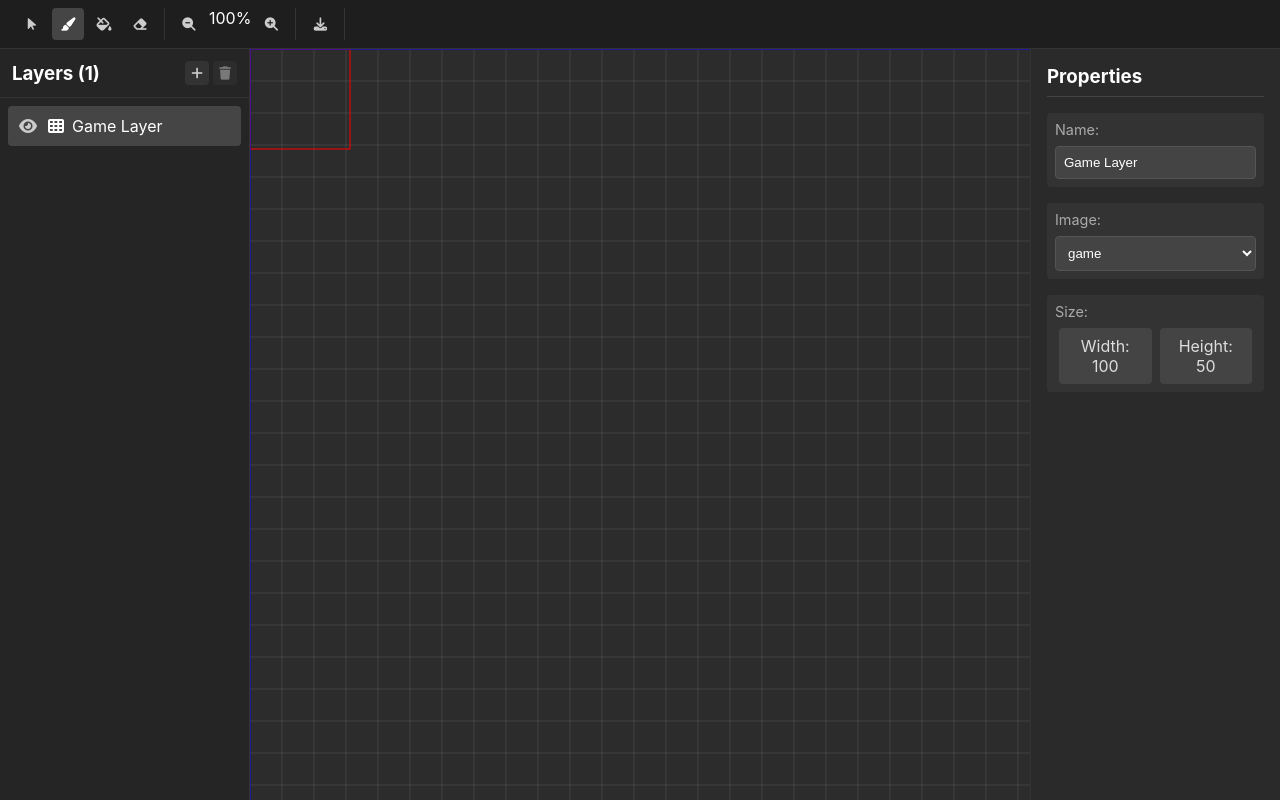
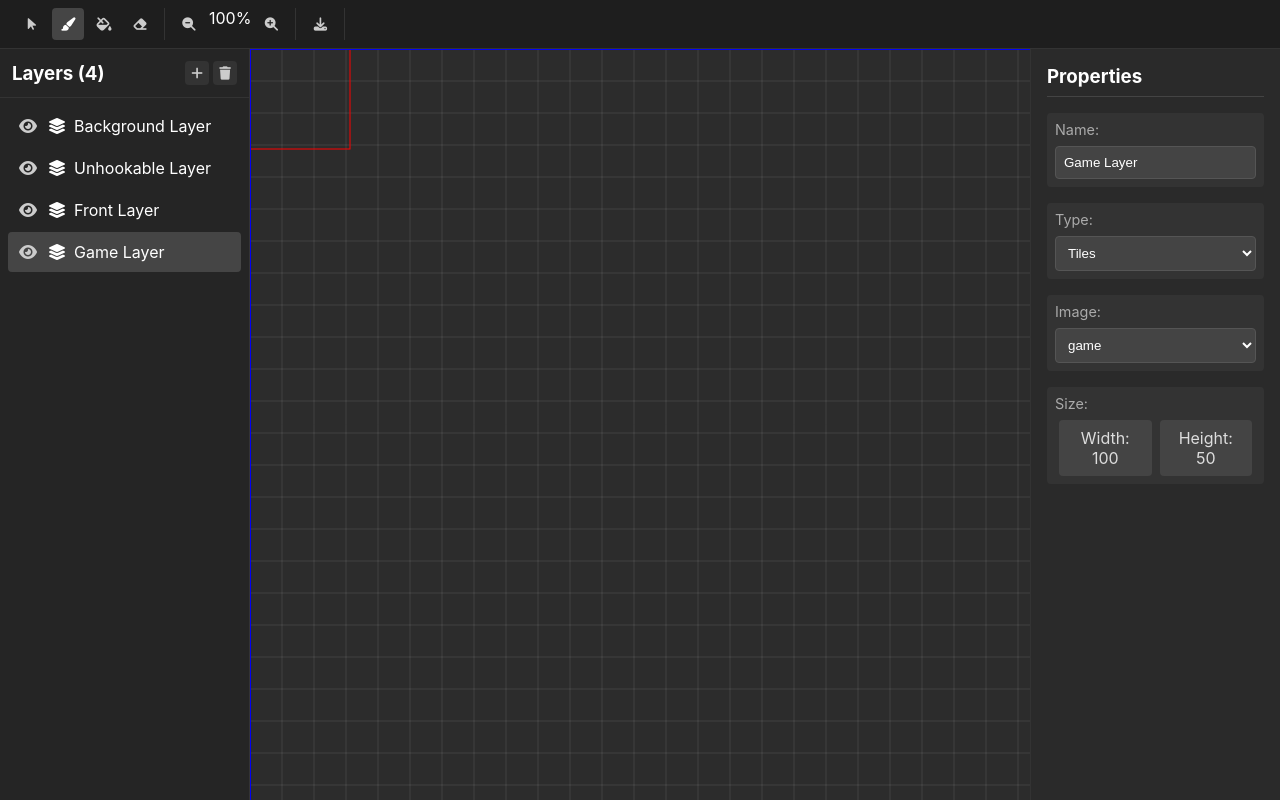
Before and after one commit to tw-tooling/tw-editor, a React (Vite) app: page / in a window 1280 px wide. Built offline with nearby package versions, Linux system fonts and the light colour scheme.

Commit message:
first somewhat working version of the export feature

```diff
--- a/src/components/MapEditor.tsx
+++ b/src/components/MapEditor.tsx
@@ -13,8 +13,10 @@ interface MapEditorProps {
 }
 
 const createDefaultMap = (): MapData => {
-  const defaultLayer: MapItem = {
-    typeAndId: (LayerType.TILES << 16) | 0,
+  // Create all layers from the example
+  const layers = [
+    // Game layer
+    {
       size: 0,
       data: new ArrayBuffer(0),
       parsed: {
@@ -26,7 +28,7 @@ const createDefaultMap = (): MapData => {
         color: { r: 255, g: 255, b: 255, a: 255 },
         colorEnv: -1,
         colorEnvOffset: 0,
-      image: -1,
+        image: -1,  // game layer
         data: 0,
         tileData: new Array(100 * 50).fill(null).map(() => ({
           id: 0,
@@ -36,7 +38,80 @@ const createDefaultMap = (): MapData => {
         })),
         name: 'Game Layer'
       } as TileLayerItem
-  };
+    },
+    // Front layer (grass)
+    {
+      size: 0,
+      data: new ArrayBuffer(0),
+      parsed: {
+        type: LayerType.TILES,
+        flags: 0,
+        version: 1,
+        width: 100,
+        height: 50,
+        color: { r: 255, g: 255, b: 255, a: 255 },
+        colorEnv: -1,
+        colorEnvOffset: 0,
+        image: 0,  // grass_main
+        data: 0,
+        tileData: new Array(100 * 50).fill(null).map(() => ({
+          id: 0,
+          flags: 0,
+          skip: 0,
+          reserved: 0
+        })),
+        name: 'Front Layer'
+      } as TileLayerItem
+    },
+    // Unhookable layer
+    {
+      size: 0,
+      data: new ArrayBuffer(0),
+      parsed: {
+        type: LayerType.TILES,
+        flags: 0,
+        version: 1,
+        width: 100,
+        height: 50,
+        color: { r: 255, g: 255, b: 255, a: 255 },
+        colorEnv: -1,
+        colorEnvOffset: 0,
+        image: 1,  // generic_unhookable
+        data: 0,
+        tileData: new Array(100 * 50).fill(null).map(() => ({
+          id: 0,
+          flags: 0,
+          skip: 0,
+          reserved: 0
+        })),
+        name: 'Unhookable Layer'
+      } as TileLayerItem
+    },
+    // Background layer (desert)
+    {
+      size: 0,
+      data: new ArrayBuffer(0),
+      parsed: {
+        type: LayerType.TILES,
+        flags: 0,
+        version: 1,
+        width: 100,
+        height: 50,
+        color: { r: 255, g: 255, b: 255, a: 255 },
+        colorEnv: -1,
+        colorEnvOffset: 0,
+        image: 2,  // desert_main
+        data: 0,
+        tileData: new Array(100 * 50).fill(null).map(() => ({
+          id: 0,
+          flags: 0,
+          skip: 0,
+          reserved: 0
+        })),
+        name: 'Background Layer'
+      } as TileLayerItem
+    }
+  ];
 
   return {
     header: {
@@ -45,7 +120,7 @@ const createDefaultMap = (): MapData => {
       size: 0,
       swapLen: 0,
       numItemTypes: 1,
-      numItems: 1,
+      numItems: layers.length,
       numData: 0,
       itemSize: 0,
       dataSize: 0
@@ -53,11 +128,11 @@ const createDefaultMap = (): MapData => {
     itemTypes: [{
       typeId: LayerType.TILES,
       start: 0,
-      num: 1
+      num: layers.length
     }],
-    itemOffsets: [0],
+    itemOffsets: new Array(layers.length).fill(0),
     dataOffsets: [],
-    items: [defaultLayer],
+    items: layers,
     data: []
   };
 };
--- a/src/components/PropertiesPanel.tsx
+++ b/src/components/PropertiesPanel.tsx
@@ -1,5 +1,5 @@
 import React, { useState, useEffect } from 'react';
-import { MapData, TileLayerItem } from '../types/map';
+import { MapData, TileLayerItem, LayerType } from '../types/map';
 import { useLayers } from '../contexts/LayerContext';
 import styles from './PropertiesPanel.module.css';
 
@@ -14,6 +14,12 @@ const IMAGE_OPTIONS = [
   { id: 0, name: "grass_main" },
   { id: 1, name: "generic_unhookable" },
   { id: 2, name: "desert_main" }
+];
+
+// Layer type options
+const LAYER_TYPE_OPTIONS = [
+  { id: LayerType.TILES, name: "Tiles" },
+  { id: LayerType.GAME, name: "Game" }
 ];
 
 export const PropertiesPanel: React.FC<PropertiesProps> = ({
@@ -59,6 +65,19 @@ export const PropertiesPanel: React.FC<PropertiesProps> = ({
     }
   };
 
+  const handleTypeChange = (e: React.ChangeEvent<HTMLSelectElement>) => {
+    const newType = parseInt(e.target.value);
+
+    if (activeLayer && layerData) {
+      const updatedLayer = { ...activeLayer };
+      updatedLayer.parsed = {
+        ...layerData,
+        type: newType
+      };
+      updateLayer(selectedLayer, updatedLayer);
+    }
+  };
+
   if (!activeLayer || !layerData) {
     return (
       <div className={styles.panel}>
@@ -80,6 +99,21 @@ export const PropertiesPanel: React.FC<PropertiesProps> = ({
           onChange={handleNameChange}
           className={styles.input}
         />
+      </div>
+
+      <div className={styles.propertyGroup}>
+        <label>Type:</label>
+        <select
+          value={layerData.type}
+          onChange={handleTypeChange}
+          className={styles.input}
+        >
+          {LAYER_TYPE_OPTIONS.map(option => (
+            <option key={option.id} value={option.id}>
+              {option.name}
+            </option>
+          ))}
+        </select>
       </div>
 
       <div className={styles.propertyGroup}>
--- a/src/contexts/LayerContext.tsx
+++ b/src/contexts/LayerContext.tsx
@@ -19,38 +19,112 @@ export const LayerProvider: React.FC<{
   initialLayers?: MapItem[];
 }> = ({ children, initialLayers = [] }) => {
   // Helper function to create initial layer
-  const createInitialLayer = (): MapItem => {
-    return {
-      typeAndId: (LayerType.TILES << 16) | 0,
+  const createInitialLayer = (): MapItem[] => {
+    return [
+      // Game layer
+      {
+        size: 0,
+        data: new ArrayBuffer(0),
+        parsed: {
+          type: LayerType.TILES,
+          flags: 1,
+          version: 1,
+          width: 100,
+          height: 50,
+          color: { r: 255, g: 255, b: 255, a: 255 },
+          colorEnv: -1,
+          colorEnvOffset: 0,
+          image: -1,  // game layer
+          data: 0,
+          tileData: new Array(100 * 50).fill(null).map(() => ({
+            id: 0,
+            flags: 0,
+            skip: 0,
+            reserved: 0
+          })),
+          name: 'Game Layer'
+        } as TileLayerItem
+      },
+      // Front layer (grass)
+      {
         size: 0,
         data: new ArrayBuffer(0),
         parsed: {
           type: LayerType.TILES,
           flags: 0,
           version: 1,
-        width: 50,
+          width: 100,
           height: 50,
           color: { r: 255, g: 255, b: 255, a: 255 },
           colorEnv: -1,
           colorEnvOffset: 0,
-        image: -1,
+          image: 0,  // grass_main
           data: 0,
-        tileData: new Array(50 * 50).fill(null).map(() => ({
+          tileData: new Array(100 * 50).fill(null).map(() => ({
             id: 0,
             flags: 0,
             skip: 0,
             reserved: 0
           })),
-        name: 'Tile Layer 0'
+          name: 'Front Layer'
         } as TileLayerItem
-    };
+      },
+      // Unhookable layer
+      {
+        size: 0,
+        data: new ArrayBuffer(0),
+        parsed: {
+          type: LayerType.TILES,
+          flags: 0,
+          version: 1,
+          width: 100,
+          height: 50,
+          color: { r: 255, g: 255, b: 255, a: 255 },
+          colorEnv: -1,
+          colorEnvOffset: 0,
+          image: 1,  // generic_unhookable
+          data: 0,
+          tileData: new Array(100 * 50).fill(null).map(() => ({
+            id: 0,
+            flags: 0,
+            skip: 0,
+            reserved: 0
+          })),
+          name: 'Unhookable Layer'
+        } as TileLayerItem
+      },
+      // Background layer (desert)
+      {
+        size: 0,
+        data: new ArrayBuffer(0),
+        parsed: {
+          type: LayerType.TILES,
+          flags: 0,
+          version: 1,
+          width: 100,
+          height: 50,
+          color: { r: 255, g: 255, b: 255, a: 255 },
+          colorEnv: -1,
+          colorEnvOffset: 0,
+          image: 2,  // desert_main
+          data: 0,
+          tileData: new Array(100 * 50).fill(null).map(() => ({
+            id: 0,
+            flags: 0,
+            skip: 0,
+            reserved: 0
+          })),
+          name: 'Background Layer'
+        } as TileLayerItem
+      }
+    ];
   };
 
   const [layers, setLayers] = useState<MapItem[]>(() => {
     if (initialLayers.length > 0) {
       return initialLayers;
     }
-    return [createInitialLayer()];
+    return createInitialLayer();
   });
   const [selectedLayer, setSelectedLayer] = useState<number>(0);
 
--- a/src/map/MapExporter.ts
+++ b/src/map/MapExporter.ts
@@ -1,288 +1,193 @@
-import { ItemType, LayerType, MapData, ImageItem } from '../types/map';
+import { ItemType, LayerType, MapData, TileLayerItem } from '../types/map';
 import pako from 'pako';
 
-interface SimpleItem {
-  typeAndId: number;
-  data: number[];
+// Constants matching Python version
+const ITEM_TYPES = {
+  VERSION: 0,
+  INFO: 1,
+  IMAGE: 2,
+  ENVELOPE: 3,
+  GROUP: 4,
+  LAYER: 5,
+  ENVPOINT: 6
+};
+
+class Item {
+  constructor(
+    public id: number,
+    public type: number,
+    public data: number[]
+  ) {}
+
+  get length(): number {
+    return (this.data.length + 2) * 4;
+  }
+
+  toByte(view: DataView, offset: number): number {
+    view.setInt32(offset, (this.type << 16) + this.id, true);
+    offset += 4;
+    view.setInt32(offset, this.data.length * 4, true);
+    offset += 4;
+    this.data.forEach(value => {
+      view.setInt32(offset, value, true);
+      offset += 4;
+    });
+    return offset;
+  }
 }
 
 export class MapExporter {
-  private static HEADER_SIZE = 36;
-  private static ITEMTYPE_SIZE = 12;
-  private static ITEM_SIZE = 8;
-
-  private static TILE = {
-    AIR: 0,
-    SOLID: 1,
-    DEATH: 2,
-    NOHOOK: 3,
-    SPAWN: 192,
-    SPAWN_RED: 193,
-    SPAWN_BLUE: 194,
-    FLAGSTAND_RED: 195,
-    FLAGSTAND_BLUE: 196,
-  };
+  private static toByte(view: DataView, offset: number, value: number): number {
+    view.setInt32(offset, value, true);
+    return offset + 4;
+  }
 
   public static exportMap(mapData: MapData): ArrayBuffer {
-    const mapWidth = 100;
-    const mapHeight = 50;
+    // Prepare items array similar to Python version
+    const items: Item[] = [
+      // Version item
+      new Item(0, ITEM_TYPES.VERSION, [1]),
+      // Info item
+      new Item(0, ITEM_TYPES.INFO, [1, 0xffffffff, 0xffffffff, 0xffffffff, 0xffffffff, 0xffffffff]),
+    ];
 
-    // Get image items and their names
+    // Add image items
     const imageItems = mapData.items
-      .filter(item => (item.typeAndId >> 16) === ItemType.IMAGE)
-      .sort((a, b) => (a.typeAndId & 0xFFFF) - (b.typeAndId & 0xFFFF));
+      .filter(item => item.parsed && 'name' in item.parsed)
+      .sort((a, b) => (a.parsed as any).name.localeCompare((b.parsed as any).name));
 
-    // Create image name byte arrays
-    const imageData = imageItems.map(item => {
-      if (!item.parsed || !('name' in item.parsed)) return new Uint8Array(0);
-      const encoder = new TextEncoder();
-      return encoder.encode(item.parsed.name + '\0');
+    imageItems.forEach((item, i) => {
+      items.push(new Item(i, ITEM_TYPES.IMAGE, [1, 1024, 1024, 1, i, 0xffffffff]));
     });
 
-    // Create game layer data (with walls and spawns)
-    const gameLayerData = new Uint8Array(mapWidth * mapHeight * 4);
-    for (let y = 0; y < mapHeight; y++) {
-      for (let x = 0; x < mapWidth; x++) {
-        const i = (y * mapWidth + x) * 4;
+    // Add group item
+    const layerItems = mapData.items
+      .filter(item => item.parsed && 'tileData' in item.parsed)
+      .sort((a, b) => {
+        const aData = a.parsed as TileLayerItem;
+        const bData = b.parsed as TileLayerItem;
+        return aData.type - bData.type;
+      });
 
-        // Create ground
-        if (y >= mapHeight - 5) {
-          gameLayerData[i] = this.TILE.SOLID;
-        }
-        // Create side walls
-        else if (x < 3 || x >= mapWidth - 3) {
-          gameLayerData[i] = this.TILE.SOLID;
-        }
-        // Create platforms
-        else if (y === mapHeight - 15 && (x < mapWidth/3 || x > mapWidth*2/3)) {
-          gameLayerData[i] = this.TILE.SOLID;
-        }
-        // Create spawn points
-        else if (y === mapHeight - 6) {
-          if (x === 10) gameLayerData[i] = this.TILE.SPAWN_RED;
-          if (x === mapWidth - 10) gameLayerData[i] = this.TILE.SPAWN_BLUE;
-        }
-        // Create flag stands
-        else if (y === mapHeight - 6) {
-          if (x === 20) gameLayerData[i] = this.TILE.FLAGSTAND_RED;
-          if (x === mapWidth - 20) gameLayerData[i] = this.TILE.FLAGSTAND_BLUE;
-        }
-      }
-    }
+    const nameEmpty = [0x80808080, 0x80808080, 0x80808000];
+    const nameGame = [3353472485, 0x80808080, 0x80808000];
+    items.push(new Item(0, ITEM_TYPES.GROUP, [3, 0, 0, 100, 100, 0, layerItems.length, 0, 0, 0, 0, 0, ...nameGame]));
 
-    // Create front layer data (decoration)
-    const frontLayerData = new Uint8Array(mapWidth * mapHeight * 4);
-    for (let y = 0; y < mapHeight; y++) {
-      for (let x = 0; x < mapWidth; x++) {
-        const i = (y * mapWidth + x) * 4;
-        // Add some decorative tiles
-        if (y === mapHeight - 15 && (x < mapWidth/3 || x > mapWidth*2/3)) {
-          frontLayerData[i] = 1;
-        }
-      }
-    }
+    // Add layer items
+    layerItems.forEach((item, i) => {
+      if (!item.parsed || !('tileData' in item.parsed)) return;
+      const layer = item.parsed as TileLayerItem;
+      items.push(new Item(i, ITEM_TYPES.LAYER, [
+        0, 2, 0,  // header
+        3, layer.width, layer.height, i === 0 ? 1 : 0,  // version, width, height, flags
+        255, 255, 255, 255,  // color
+        0xffffffff, 0, i === 0 ? imageItems.length : i - 1, imageItems.length + i,  // colorenv, image, data
+        ...(i === 0 ? nameGame : nameEmpty),  // name
+        0xffffffff, 0xffffffff, 0xffffffff, 0xffffffff, 0xffffffff  // reserved
+      ]));
+    });
 
-    // Create unhookable layer data
-    const unhookableLayerData = new Uint8Array(mapWidth * mapHeight * 4);
-    for (let y = 0; y < mapHeight; y++) {
-      for (let x = 0; x < mapWidth; x++) {
-        const i = (y * mapWidth + x) * 4;
-        // Add some unhookable areas
-        if (y < mapHeight - 15 && y > mapHeight - 25 && x > mapWidth/2 - 5 && x < mapWidth/2 + 5) {
-          unhookableLayerData[i] = 1;
-        }
-      }
-    }
+    // Add envpoint item at end
+    items.push(new Item(0, ITEM_TYPES.ENVPOINT, []));
 
-    // Create background layer data
-    const backgroundLayerData = new Uint8Array(mapWidth * mapHeight * 4);
-    for (let y = 0; y < mapHeight; y++) {
-      for (let x = 0; x < mapWidth; x++) {
-        const i = (y * mapWidth + x) * 4;
-        // Add some background tiles
-        if ((x + y) % 4 === 0) {
-          backgroundLayerData[i] = 1;
-        }
-      }
-    }
+    // Prepare data array
+    const data: Uint8Array[] = [];
 
-    // Create data array in same order as Python example
-    const data = [
-      ...imageData,  // Image names first
-      gameLayerData,  // Then game layer
-      frontLayerData,  // Then tile layers
-      unhookableLayerData,
-      backgroundLayerData
-    ];
+    // Add image names
+    imageItems.forEach(item => {
+      if (!item.parsed || !('name' in item.parsed)) return;
+      const encoder = new TextEncoder();
+      data.push(encoder.encode(item.parsed.name + '\0'));
+    });
 
-    // Compress all data
+    // Add layer data
+    layerItems.forEach(item => {
+      if (!item.parsed || !('tileData' in item.parsed)) return;
+      const layer = item.parsed as TileLayerItem;
+      const layerData = new Uint8Array(layer.width * layer.height * 4);
+      layer.tileData?.forEach((tile, i) => {
+        const offset = i * 4;
+        layerData[offset] = tile.id;
+        layerData[offset + 1] = tile.flags;
+        layerData[offset + 2] = tile.skip;
+        layerData[offset + 3] = tile.reserved;
+      });
+      data.push(layerData);
+    });
+
+    // Compress data
     const compressedData = data.map(d => pako.deflate(d));
 
-    // Create minimal items array with data as integer arrays
-    const items: SimpleItem[] = [
-      // Version item
-      {
-        typeAndId: (ItemType.VERSION << 16) | 0,
-        data: [1]  // version 1
-      },
-      // Info item
-      {
-        typeAndId: (ItemType.INFO << 16) | 0,
-        data: [1, -1, -1, -1, -1, -1]  // version 1 + empty strings
-      },
-      // Image items
-      ...imageItems.map((item, i) => ({
-        typeAndId: item.typeAndId,
-        data: [1, 1024, 1024, 1, i, -1]  // version, width, height, external, image_id, name
-      })),
-      // Group item
-      {
-        typeAndId: (ItemType.GROUP << 16) | 0,
-        data: [3, 0, 0, 100, 100, 0, 4, 0, 0, 0, 0, 0, -1, -1, -1]  // 4 layers
-      },
-      // Game layer
-      {
-        typeAndId: (ItemType.LAYER << 16) | 0,
-        data: [
-          0, LayerType.TILES, 0,  // header
-          3, mapWidth, mapHeight, 1,  // version, width, height, flags
-          255, 255, 255, 255,  // color
-          -1, 0, -1, imageData.length,  // color env, image (-1), data
-          -1, -1, -1,  // name
-          -1, -1, -1, -1, -1  // reserved
-        ]
-      },
-      // Front layer (using grass tileset)
-      {
-        typeAndId: (ItemType.LAYER << 16) | 1,
-        data: [
-          0, LayerType.TILES, 0,  // header
-          3, mapWidth, mapHeight, 0,  // version, width, height, flags
-          255, 255, 255, 255,  // color
-          -1, 0, 0, imageData.length + 1,  // color env, image (grass), data
-          -1, -1, -1,  // name
-          -1, -1, -1, -1, -1  // reserved
-        ]
-      },
-      // Unhookable layer
-      {
-        typeAndId: (ItemType.LAYER << 16) | 2,
-        data: [
-          0, LayerType.TILES, 0,  // header
-          3, mapWidth, mapHeight, 0,  // version, width, height, flags
-          255, 255, 255, 255,  // color
-          -1, 1, 1, imageData.length + 2,  // color env, image (unhookable), data
-          -1, -1, -1,  // name
-          -1, -1, -1, -1, -1  // reserved
-        ]
-      },
-      // Background layer (using desert tileset)
-      {
-        typeAndId: (ItemType.LAYER << 16) | 3,
-        data: [
-          0, LayerType.TILES, 0,  // header
-          3, mapWidth, mapHeight, 0,  // version, width, height, flags
-          255, 255, 255, 255,  // color
-          -1, 2, 2, imageData.length + 3,  // color env, image (desert), data
-          -1, -1, -1,  // name
-          -1, -1, -1, -1, -1  // reserved
-        ]
-      },
-      // Envpoint item
-      {
-        typeAndId: (ItemType.ENVPOINT << 16) | 0,
-        data: []
-      }
-    ];
+    // Calculate itemtypes like Python version
+    const itemtypes: [number, number, number][] = [];
+    let itemsConsidered = 0;
+    const itemtypesDict = new Map<number, number>();
+    items.forEach(item => {
+      itemtypesDict.set(item.type, (itemtypesDict.get(item.type) || 0) + 1);
+    });
+    Array.from(itemtypesDict.entries())
+      .sort(([a], [b]) => a - b)
+      .forEach(([type, count]) => {
+        itemtypes.push([type, itemsConsidered, count]);
+        itemsConsidered += count;
+      });
 
-    // Calculate item types
-    const itemTypes = [
-      { typeId: ItemType.VERSION, start: 0, num: 1 },
-      { typeId: ItemType.INFO, start: 1, num: 1 },
-      { typeId: ItemType.IMAGE, start: 2, num: imageItems.length },
-      { typeId: ItemType.GROUP, start: 2 + imageItems.length, num: 1 },
-      { typeId: ItemType.LAYER, start: 3 + imageItems.length, num: 4 },
-      { typeId: ItemType.ENVPOINT, start: 3 + imageItems.length + 4, num: 1 }
-    ];
+    // Calculate header sizes exactly like Python
+    const itemAreaSize = items.reduce((sum, item) => sum + item.length, 0);
+    const dataAreaSize = compressedData.reduce((sum, d) => sum + d.length, 0);
+    const swaplen = 36 - 16 + 12 * itemtypes.length + 4 * items.length + 2 * 4 * data.length + itemAreaSize;
+    const size = swaplen + dataAreaSize;
 
-    // Calculate offsets and sizes
-    const itemOffsets: number[] = [];
-    let currentOffset = 0;
-    items.forEach(item => {
-      itemOffsets.push(currentOffset);
-      currentOffset += (item.data.length + 2) * 4;  // +2 for typeAndId and size
-    });
-
-    const itemAreaSize = currentOffset;
-    const dataAreaSize = compressedData.reduce((sum, d) => sum + d.length, 0);
-
-    // Calculate total size
-    const itemTypesSize = itemTypes.length * this.ITEMTYPE_SIZE;
-    const itemOffsetsSize = items.length * 4;
-    const dataOffsetsSize = compressedData.length * 4;
-    const dataSizesSize = compressedData.length * 4;
-    const headerAndMetadataSize = this.HEADER_SIZE + itemTypesSize + itemOffsetsSize + dataOffsetsSize + dataSizesSize;
-    const totalSize = headerAndMetadataSize + itemAreaSize + dataAreaSize;
-
-    // Create buffer
+    // Create buffer and view
+    const totalSize = 16 + size;  // 16 for signature and version
     const buffer = new ArrayBuffer(totalSize);
     const view = new DataView(buffer);
     let offset = 0;
 
+    // Write signature
+    new TextEncoder().encode('DATA').forEach(byte => {
+      view.setUint8(offset++, byte);
+    });
+
     // Write header
-    const signature = new TextEncoder().encode('DATA');
-    new Uint8Array(buffer, offset, 4).set(signature);
-    offset += 4;
+    offset = this.toByte(view, offset, 4);  // version
+    offset = this.toByte(view, offset, size);
+    offset = this.toByte(view, offset, swaplen);
+    offset = this.toByte(view, offset, itemtypes.length);
+    offset = this.toByte(view, offset, items.length);
+    offset = this.toByte(view, offset, data.length);
+    offset = this.toByte(view, offset, itemAreaSize);
+    offset = this.toByte(view, offset, dataAreaSize);
 
-    view.setInt32(offset, 4, true); offset += 4; // version
-    view.setInt32(offset, totalSize - 16, true); offset += 4; // size
-    view.setInt32(offset, headerAndMetadataSize + itemAreaSize - 16, true); offset += 4; // swaplen
-    view.setInt32(offset, itemTypes.length, true); offset += 4; // num_item_types
-    view.setInt32(offset, items.length, true); offset += 4; // num_items
-    view.setInt32(offset, compressedData.length, true); offset += 4; // num_data
-    view.setInt32(offset, itemAreaSize, true); offset += 4; // item_size
-    view.setInt32(offset, dataAreaSize, true); offset += 4; // data_size
-
-    // Write item types
-    itemTypes.forEach(type => {
-      view.setInt32(offset, type.typeId, true); offset += 4;
-      view.setInt32(offset, type.start, true); offset += 4;
-      view.setInt32(offset, type.num, true); offset += 4;
+    // Write itemtypes
+    itemtypes.forEach(([type, start, count]) => {
+      offset = this.toByte(view, offset, type);
+      offset = this.toByte(view, offset, start);
+      offset = this.toByte(view, offset, count);
     });
 
     // Write item offsets
-    itemOffsets.forEach(itemOffset => {
-      view.setInt32(offset, itemOffset, true);
-      offset += 4;
+    let currentOffset = 0;
+    items.forEach(item => {
+      offset = this.toByte(view, offset, currentOffset);
+      currentOffset += item.length;
     });
 
     // Write data offsets
-    let dataOffset = 0;
-    compressedData.forEach(data => {
-      view.setInt32(offset, dataOffset, true);
-      offset += 4;
-      dataOffset += data.length;
+    currentOffset = 0;
+    compressedData.forEach(d => {
+      offset = this.toByte(view, offset, currentOffset);
+      currentOffset += d.length;
     });
 
-    // Write data sizes (uncompressed)
+    // Write uncompressed data lengths
     data.forEach(d => {
-      view.setInt32(offset, d.length, true);
-      offset += 4;
+      offset = this.toByte(view, offset, d.length);
     });
 
     // Write items
     items.forEach(item => {
-      // Write type and size
-      view.setInt32(offset, item.typeAndId, true);
-      offset += 4;
-      view.setInt32(offset, item.data.length * 4, true);
-      offset += 4;
-
-      // Write item data
-      item.data.forEach(value => {
-        view.setInt32(offset, value, true);
-        offset += 4;
-      });
+      offset = item.toByte(view, offset);
     });
 
     // Write compressed data
```
Lines whose indentation alone changed are shown as unchanged.
